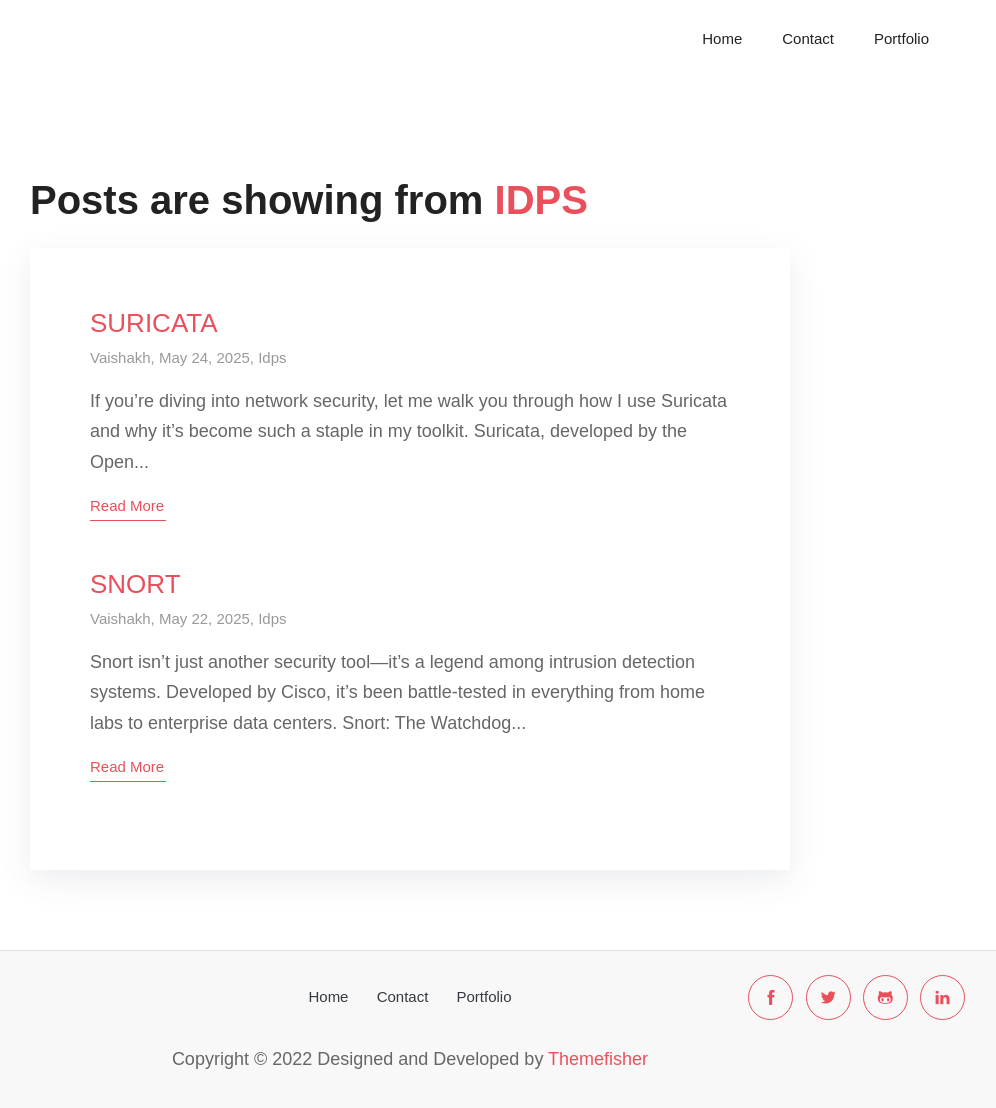
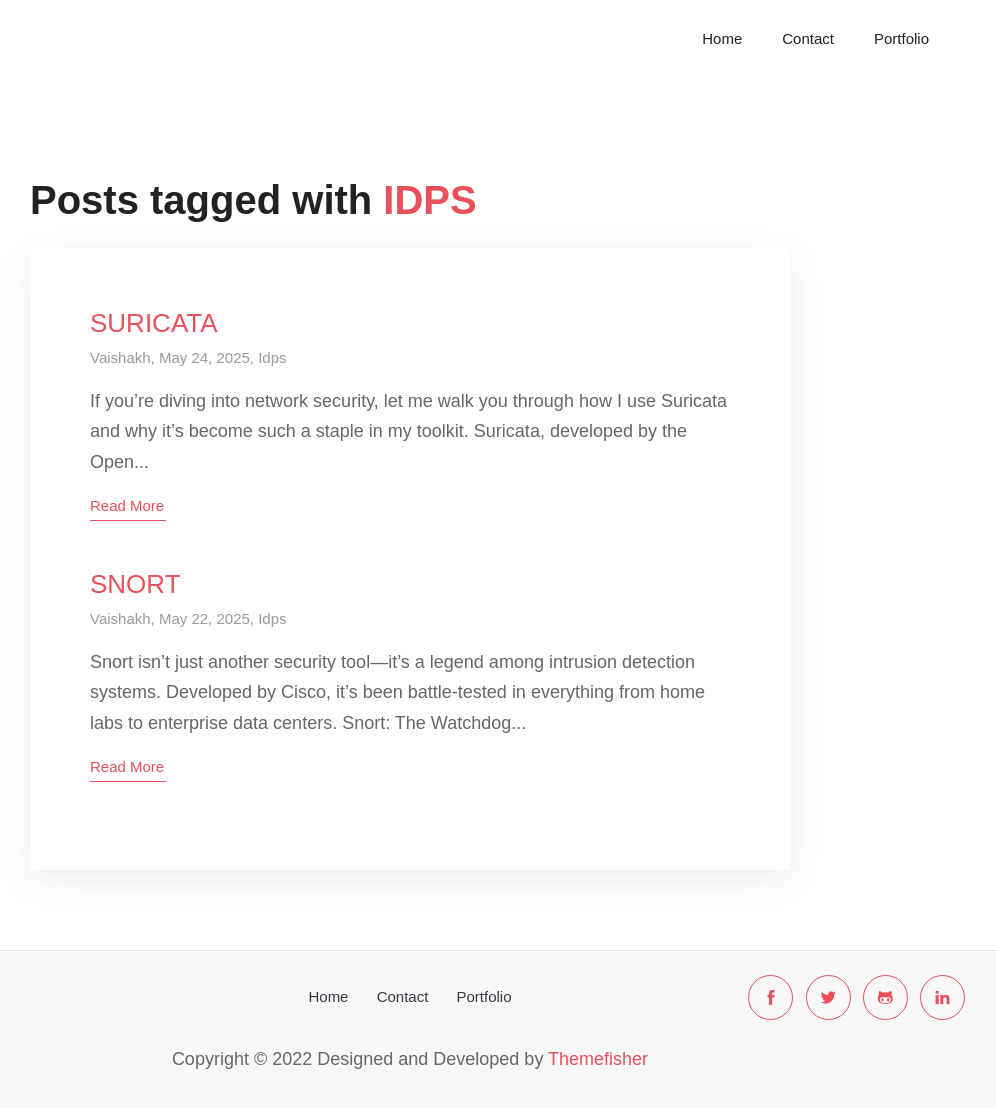
Before and after one commit to Vaishakh-Ashok-Kumar/Vaishakh-Ashok-Kumar, a Jekyll site: the page built from tags/IDPS.md, in a window 1280 px wide and 1115 px high. Shown: the top 1108 px of the window, without its empty margins (230-1226 px from the left). Built offline with Jekyll 4.4.1, drawn with Linux system fonts in a browser that asks for light colours; some web fonts are replaced.

Commit message:
Resolving tag page issue in Develop branch

```diff
--- a/_layouts/tags.html
+++ b/_layouts/tags.html
@@ -1,7 +1,7 @@
 ---
 layout: default
 ---
-
+<!--
  <section class="section">
   <div class="container">
     <div class="row">
@@ -18,3 +18,23 @@
     </div>
   </div>
 </section>
+-->
+<!-- blog -->
+<section class="section">
+  <div class="container">
+    <div class="row">
+      <div class="col-lg-8 mx-auto px-0">
+        <h2 class="mb-4">Posts tagged with <span class="text-primary">{{ page.tag }}</span></h2>
+        <div class="bg-white shadow block">
+          {% assign tagname = page.tag %}
+          {% for post in site.posts %}
+            {% if post.tags contains tagname %}
+              {% include post.html %}
+            {% endif %}
+          {% endfor %}
+        </div>
+      </div>
+    </div>
+  </div>
+</section>
+<!-- /blog -->
```
